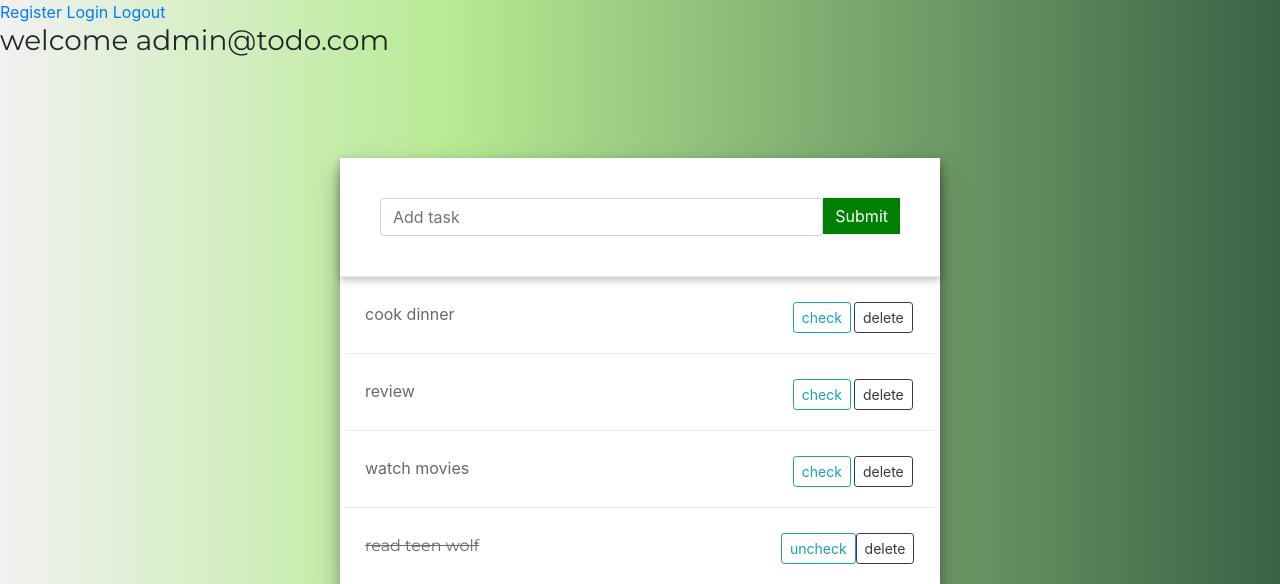
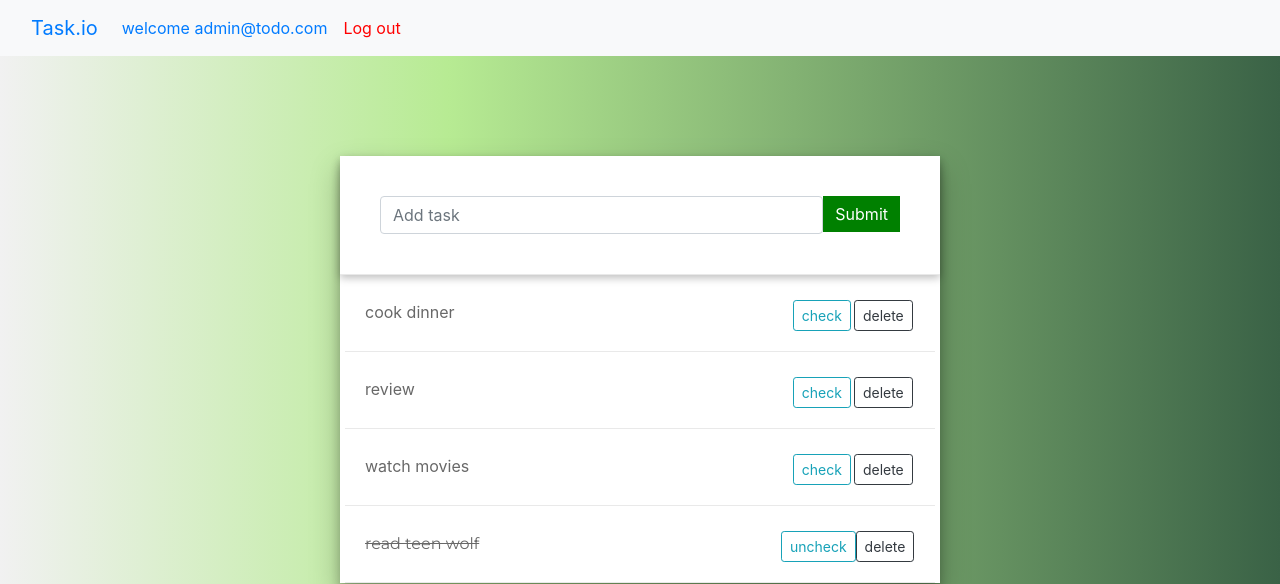
Before and after one commit to fredcodee/saasapp, a Django app: page / in a window 1280 px wide. Shown: the top 584 px of the page. Run offline with Django 4.2, Linux system fonts and the light colour scheme; a user stored in the database is signed in; data comes from the database, SQL or seed files in the repository; both versions use the stored data as it was after the commit; some libraries are stand-ins or nearby versions.

Commit message:
new updates

```diff
--- a/Todoapp/accounts/urls.py
+++ b/Todoapp/accounts/urls.py
@@ -6,7 +6,7 @@ from .views import LoginView, RegisterView
 urlpatterns = [
   path('register/', RegisterView.as_view(), name='register'),
   path('login/', LoginView.as_view(), name='login'),
-  path('logout',views.logoutUser, name = 'logout'),
-  path('test', views.testurl, name='test')
+  path('logout/',views.logoutUser, name = 'logout'),
+
 
 ]
--- a/Todoapp/accounts/views.py
+++ b/Todoapp/accounts/views.py
@@ -29,8 +29,3 @@ class LoginView(auth_views.LoginView):
 def logoutUser(request):
   logout(request)
   return redirect('login')
-
-
-@login_required(login_url = 'login')
-def testurl(request):
-  return HttpResponse('testing')
--- a/Todoapp/todo/templates/home.html
+++ b/Todoapp/todo/templates/home.html
@@ -69,16 +69,33 @@
 
 </head>
 <body>
-
-  <div>
-    <a href="{% url 'register'%}">Register</a>
-    <a href="{% url 'login' %}">Login</a>
-    <a href="{% url 'logout'%}">Logout</a>
-  </div>
-
-  <div>
-    <h3>welcome {{request.user}}</h3>
-  </div>
+  <nav class="navbar navbar-expand-lg bg-light">
+    <div class="container-fluid">
+      <a class="navbar-brand" href="#">Task.io</a>
+      <button class="navbar-toggler" type="button" data-bs-toggle="collapse" data-bs-target="#navbarSupportedContent" aria-controls="navbarSupportedContent" aria-expanded="false" aria-label="Toggle navigation">
+        <span class="navbar-toggler-icon"></span>
+      </button>
+      <div class="collapse navbar-collapse" id="navbarSupportedContent">
+        <ul class="navbar-nav me-auto mb-2 mb-lg-0">
+          {% if user.is_authenticated %}
+            <li class="nav-item">
+              <a class="nav-link" href="/">welcome {{request.user}}</a>
+            </li>
+            <li class="nav-item">
+              <a class="nav-link" href="logout/" style="color:red">Log out</a>
+            </li>
+          {%else%}
+            <li class="nav-item">
+              <a class="nav-link"  href="login/">Sign in</a>
+            </li>
+            <li class="nav-item">
+              <a class="nav-link" href="register/"> Register</a>
+            </li>
+          {% endif %}
+        </ul>
+      </div>
+    </div>
+  </nav>
 
 	<div class="container">
 
--- a/Todoapp/todo/views.py
+++ b/Todoapp/todo/views.py
@@ -1,4 +1,5 @@
 from turtle import title
+from webbrowser import get
 from django.shortcuts import render, redirect
 from django.contrib.auth.decorators import login_required
 from django.http import JsonResponse
@@ -9,7 +10,10 @@ import json
 
 #view
 def home(request):
-  get_tasks = Task.objects.filter(user = request.user).order_by('-id')
+  if request.user.is_authenticated:
+    get_tasks = Task.objects.filter(user = request.user).order_by('-id')
+  else:
+    get_tasks = {'register/login to modify your tasks'}
   context   = {
     'tasks': get_tasks,
   }
```
Also changed, not shown: Todoapp/db.sqlite3.
